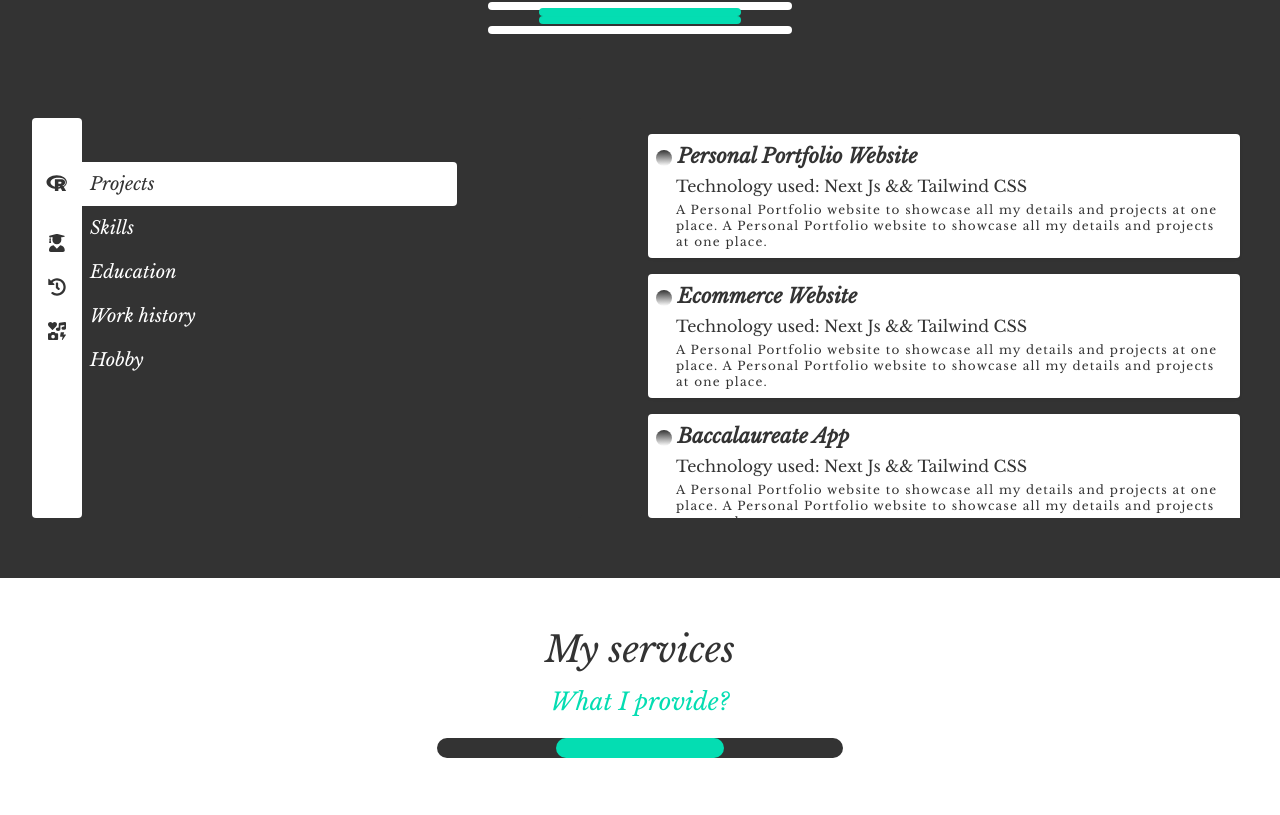
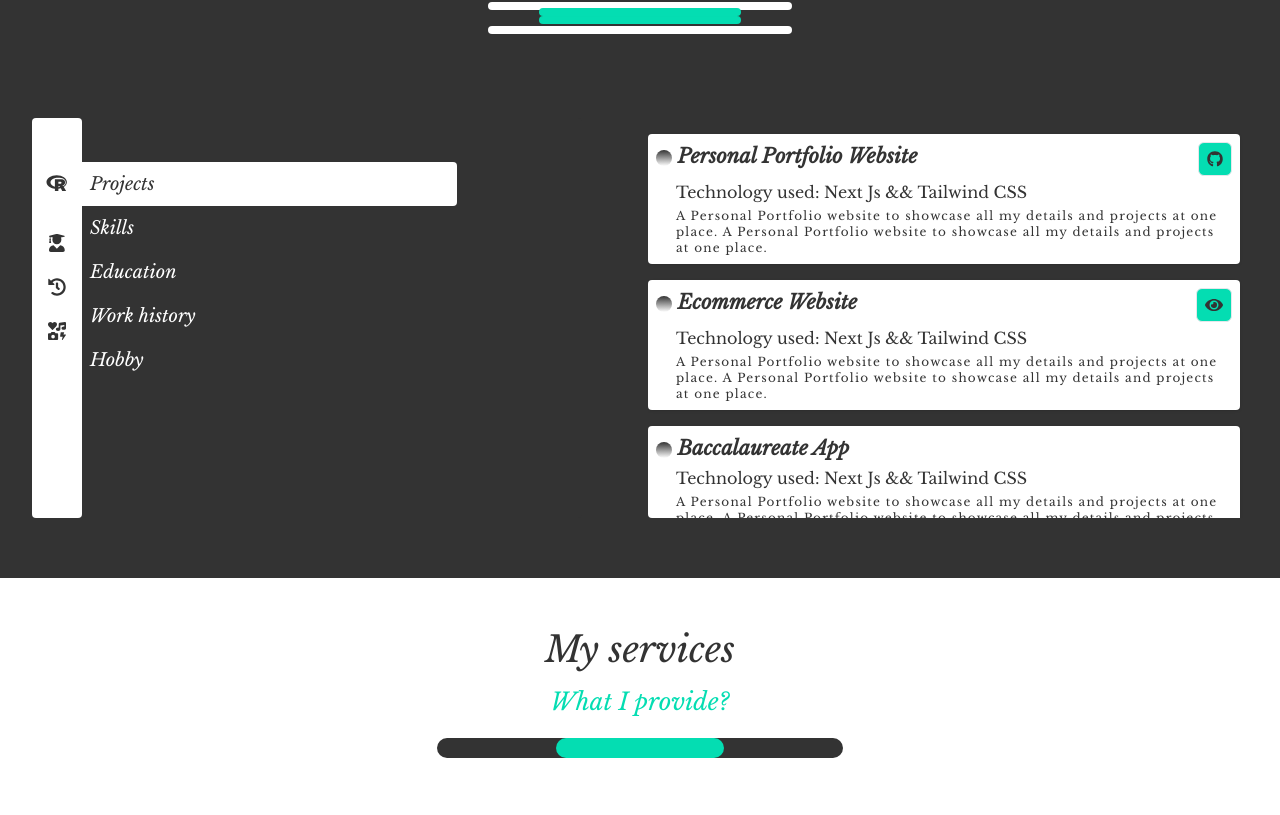
Before and after one commit to abdouakhad/portfolio, a Next.js app: page / in a window 1280 px wide. Shown: the part 1265-2080 px from the top of the page. Built offline with nearby package versions, Linux system fonts and the light colour scheme.

Commit message:
added github and eye icon

```diff
--- a/components/services.js
+++ b/components/services.js
@@ -19,24 +19,30 @@ const Services = () => {
         </Fade>
       </div>
       <div className='grid md:grid-cols-3 grid-cols-1 md:gap-4 sm:gap-2'>
+        <Fade cascade duration={2000} direction='left'>
           <SingleService
             icon='paint-brush'
             title='UI/UX Design'
             description='This is a personal portfolio website made with React.js This is a personal portfolio website made with React.js'
             className='mt-5'
           />
+        </Fade>
+        <Fade cascade duration={2000} direction='bottom'>
           <SingleService
             icon='file-code'
             title='Web App'
             description='This is a personal portfolio website made with React.js This is a personal portfolio website made with React.js'
             className='mt-5'
           />
+        </Fade>
+        <Fade cascade duration={2000} direction='right'>
           <SingleService
             icon='server'
             title='Deploy App'
             description='This is a personal portfolio website made with React.js This is a personal portfolio website made with React.js'
             className='mt-5'
           />
+        </Fade>
       </div>
     </div>
   )
--- a/components/services/singleService.js
+++ b/components/services/singleService.js
@@ -15,7 +15,6 @@ const SingleService = ({ icon, title, description }) => {
     console.log(state)
   }
   return (
-    <Fade cascade duration={2000} direction='bottom'>
     <div
       onMouseEnter={mouseEnter}
       onMouseLeave={mouseLeave}
@@ -36,7 +35,6 @@ const SingleService = ({ icon, title, description }) => {
       <h1 className='not-italic text-2xl mt-8 mb-4 font-black'>{title}</h1>
       <p className='not-italic tracking-widest'>{description}</p>
     </div>
-    </Fade>
   )
 }
 
--- a/components/singletabs/singleProject.js
+++ b/components/singletabs/singleProject.js
@@ -1,19 +1,22 @@
 import { Fade } from 'react-awesome-reveal'
-
 const SingleProject = ({
   title,
+  children,
   subTitle = 'Technology used',
   description,
 }) => {
   return (
     <Fade cascade duration={2000} direction='bottom'>
       <div className='mr-2 z-20 shadow project leading-loose mt-4 bg-white text-marron rounded p-2 transition transform  hover:shadow-xl hover:cursor-crosshair ease-in-out duration-300'>
+        <div className='flex justify-between'>
           <h1 className=' text-xl font-black relative '>
             <span className='h-4 w-4 align-middle text- inline-block bg-gradient-to-t from-white to-marron  rounded-full'>
               &nbsp;
             </span>
             <span> {title}</span>
           </h1>
+          <div>{children}</div>
+        </div>
         <p className='pl-5 not-italic'>
           {subTitle}:{' '}
           <span className='not-italic'>Next Js && Tailwind CSS</span>
--- a/components/tabs/project.js
+++ b/components/tabs/project.js
@@ -1,4 +1,6 @@
 import SingleProject from '../singletabs/singleProject'
+import Link from 'next/link'
+import { FontAwesomeIcon } from '@fortawesome/react-fontawesome'
 
 const Project = () => {
   return (
@@ -7,14 +9,30 @@ const Project = () => {
         title='Personal Portfolio Website'
         description='A Personal Portfolio website to showcase all my details and projects at one place.  A Personal Portfolio website to showcase all my details and projects
           at one place.'
-      />
+      >
+        <p className='bg-vert border rounded-md px-2'>
+          <Link href='https://github.com/abdouakhad'>
+            <a className='block'>
+              <FontAwesomeIcon icon={['fab', 'github']} />
+            </a>
+          </Link>
+        </p>
+      </SingleProject>
 
       <SingleProject
         title='Ecommerce Website'
         description='A Personal Portfolio website to showcase all my details and projects
           at one place. A Personal Portfolio website to showcase all my details
           and projects at one place.'
-      />
+      >
+        <p className='bg-vert border rounded-md px-2'>
+          <Link href='https://github.com/abdouakhad'>
+            <a className='block'>
+              <FontAwesomeIcon icon='eye' />
+            </a>
+          </Link>
+        </p>
+      </SingleProject>
       <SingleProject
         title='Baccalaureate App'
         description='A Personal Portfolio website to showcase all my details and projects
--- a/pages/_app.js
+++ b/pages/_app.js
@@ -19,6 +19,7 @@ import {
   faCircle,
   faBasketballBall,
   faServer,
+  faEye,
   faArrowAltCircleUp,
 } from '@fortawesome/free-solid-svg-icons'
 library.add(
@@ -37,6 +38,7 @@ library.add(
   faBasketballBall,
   faDeploydog,
   faServer,
+  faEye,
   faArrowAltCircleUp
 )
 import Layout from '../layout/Layout'
```
Lines whose indentation alone changed are shown as unchanged.
